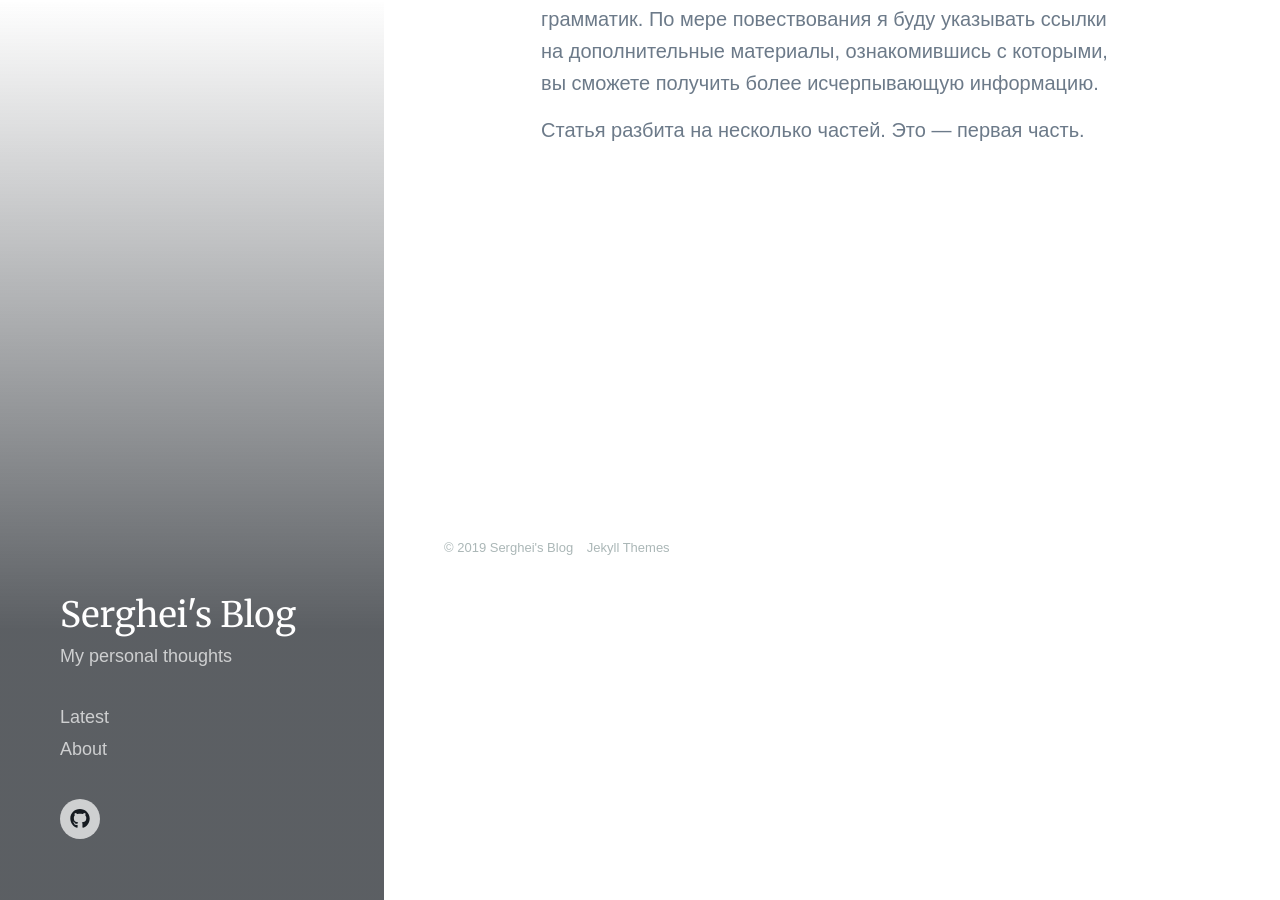
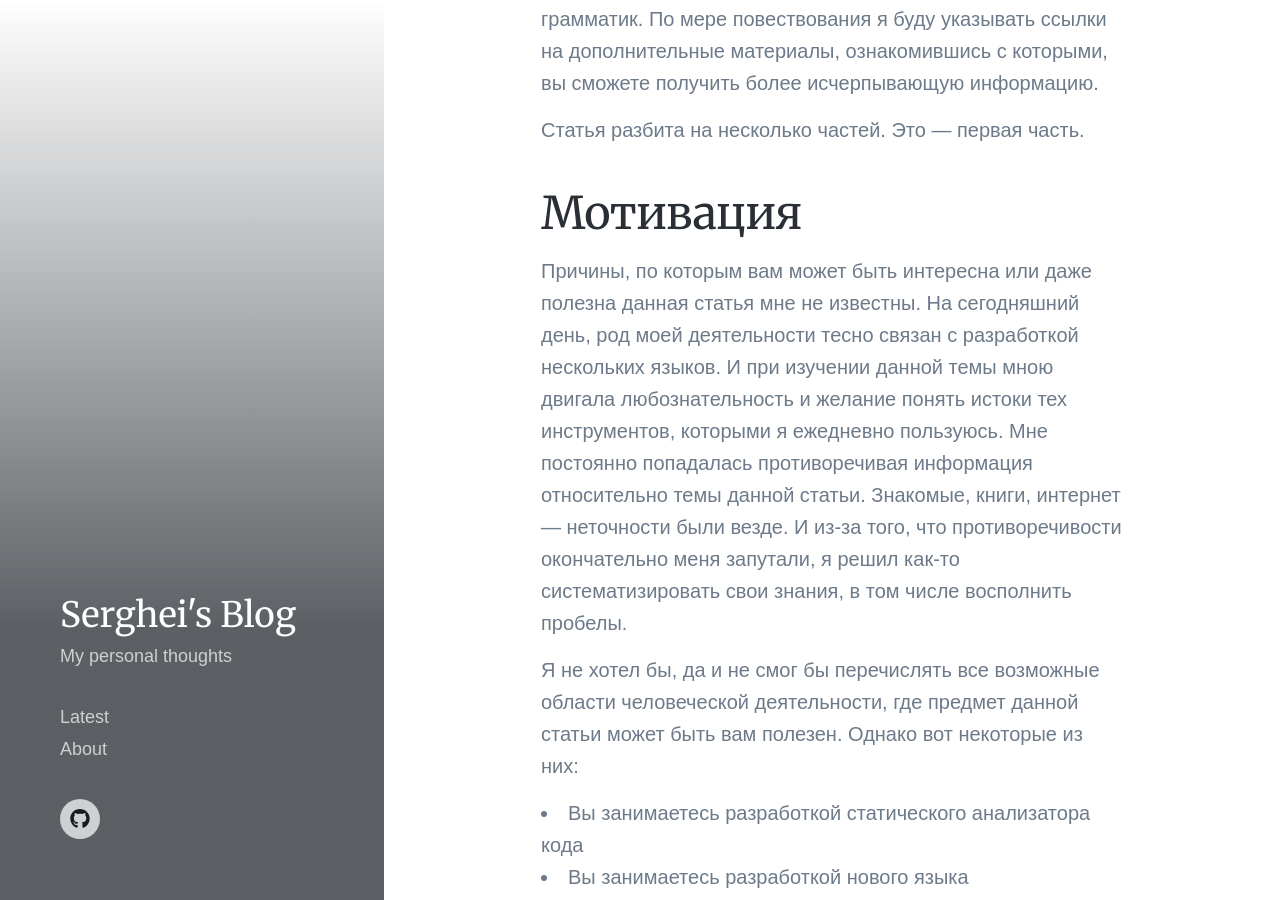
Before and after one commit to sergeyklay/blog, a Jekyll site: the page built from _posts/2019-03-19-test-post.md, in a window 1280 px wide and 900 px high, scrolled down 617 px. Built offline with Jekyll 4.4.1, drawn with Linux system fonts in a browser that asks for light colours; nearby versions of some CDN libraries; some web fonts are replaced; a style sheet for code colours, icons or effects is not loaded; some of the changed text lies outside the part shown.

Commit message:
Update Post “2019-03-19-test-post”

```diff
--- a/_posts/2019-03-19-test-post.md
+++ b/_posts/2019-03-19-test-post.md
@@ -13,3 +13,22 @@ excerpt: >-
 Прочитав эту статью, вы сможете идентифицировать и интерпретировать все часто используемые обозначения для грамматик. По мере повествования я буду указывать ссылки на дополнительные материалы, ознакомившись с которыми, вы сможете получить более исчерпывающую информацию.
 
 Статья разбита на несколько частей. Это — первая часть.
+
+## Мотивация
+
+Причины, по которым вам может быть интересна или даже полезна данная статья мне не известны. На сегодняшний день, род моей деятельности тесно связан с разработкой нескольких языков. И при изучении данной темы мною двигала любознательность и желание понять истоки тех инструментов, которыми я ежедневно пользуюсь. Мне постоянно попадалась противоречивая информация относительно темы данной статьи. Знакомые, книги, интернет — неточности были везде. И из-за того, что противоречивости окончательно меня запутали, я решил как-то систематизировать свои знания, в том числе восполнить пробелы.
+
+Я не хотел бы, да и не смог бы перечислять все возможные области человеческой деятельности, где предмет данной статьи может быть вам полезен. Однако вот некоторые из них:
+
+* Вы занимаетесь разработкой статического анализатора кода
+* Вы занимаетесь разработкой нового языка
+* Вы хотели бы добавить новые возможности в текущий язык
+* Вы занимаетесь синтаксическим анализом некоторого текста, например заголовки HTTP запросов
+* Вы разрабатываете поддержку некоторого языка в Emacs/Vim/SublimeTesx/ItelliJ/Atom
+* Вы разрабатываете новый шаблонизатор для вашего веб-фреймворка
+* Вы хотели бы разработать клиент для обмена сообщениями с некоторым демоном, но для этого нужно научится читать из сокета, куда пишет демон
+* Вы хотели бы иметь возможность “конвертировать” код на исходном языке из одной версии этого языка, в другую или даже в другой целевой язык
+* Вы хотели бы глубже изучить используемый язык
+* Все те области деятельности, где вы часто употребляете слово “распарсить”
+
+Итак, я надеюсь, я натолкну вас на любопытные умозаключения и дальнейшие исследования.
```
